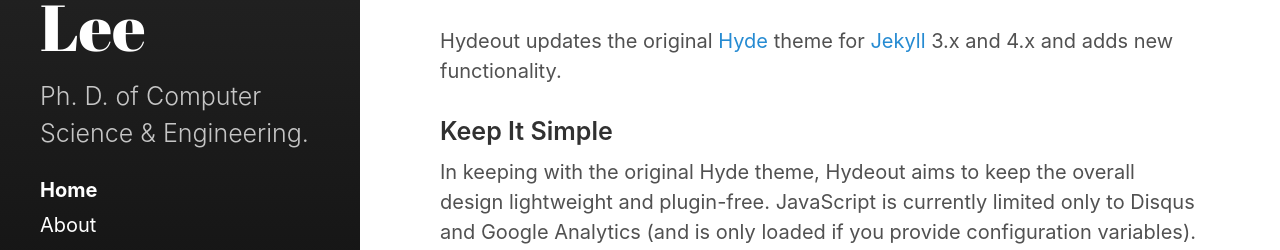
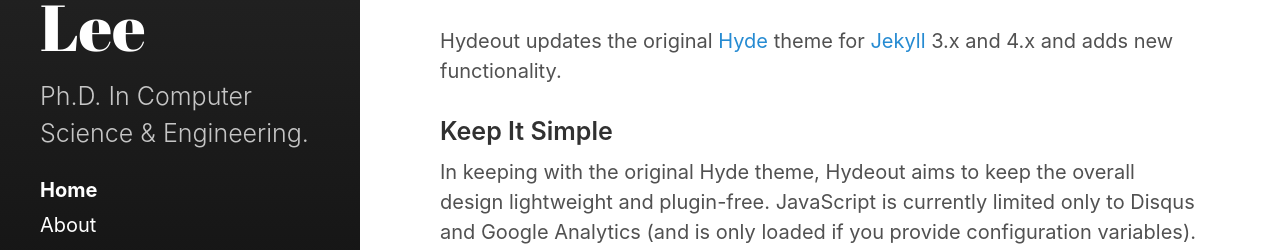
Before and after one commit to smaster7/smaster7.github.io, a Jekyll site: the page built from index.html, in a window 1280 px wide. Shown: the part 445-695 px from the top of the page. Built offline with Jekyll 4.4.1, drawn with Linux system fonts in a browser that asks for light colours; the list of posts is cut into pages by our own code.

```diff
--- a/_config.yml
+++ b/_config.yml
@@ -5,7 +5,7 @@ highlighter:      rouge
 # Setup
 title:            Sangseon Lee
 tagline:          'A Jekyll theme'
-description:      'Ph. D. of Computer Science & Engineering.'
+description:      'Ph.D. In Computer Science & Engineering.'
 url:              https://smaster7.github.io
 baseurl:          /
                   # the optional subpath of your site, e.g. "/blog"
```
